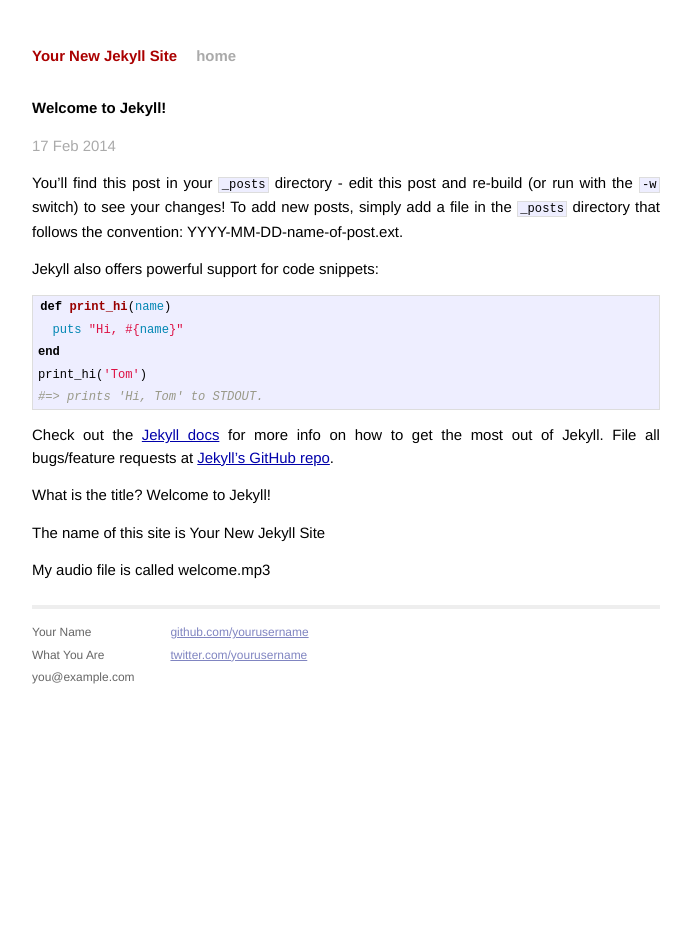
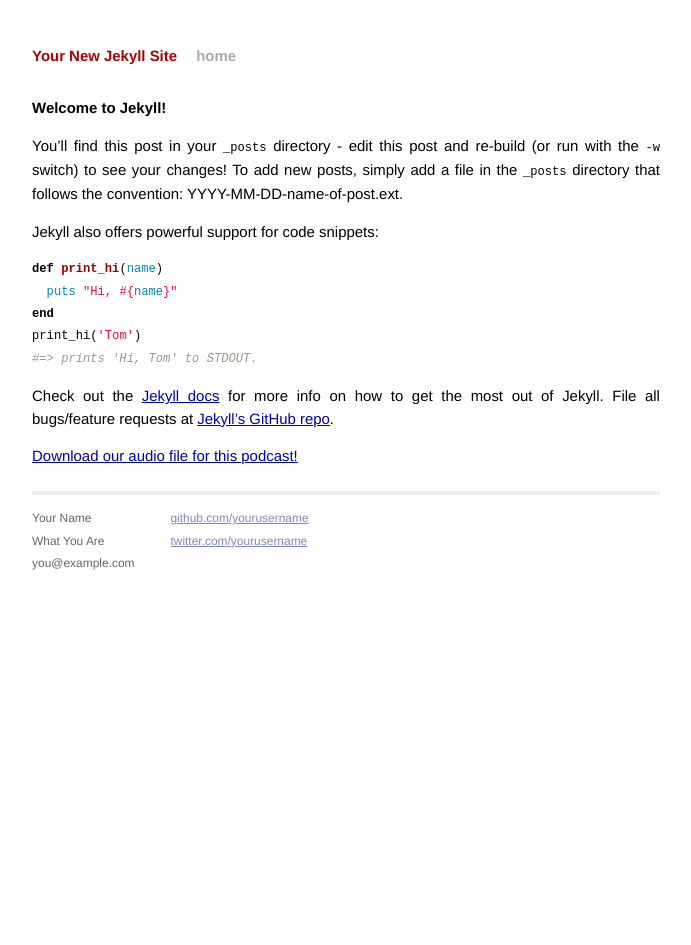
Before and after one commit to kabatwa/welcome-to-jekyll, a Jekyll site: the page built from _posts/2014-02-17-welcome-to-jekyll.markdown, in a window 1280 px wide. Shown: the whole page, without its empty margins (294-985 px from the left). Built offline with Jekyll 4.4.1, drawn with Linux system fonts in a browser that asks for light colours; Markdown is read by kramdown in place of the engine named in the settings.

Commit message:
Finished Modular Templates Using Layouts

```diff
--- /dev/null
+++ b/_layouts/audio_post.html
@@ -0,0 +1,8 @@
+---
+layout: default
+---
+
+<h2>{{page.title}}</h2>
+{{content}}
+
+<a href="{{site.url}}/audio/{{page.audio_file}}">Download our audio file for this podcast!</a>
--- a/_posts/2014-02-17-welcome-to-jekyll.markdown
+++ b/_posts/2014-02-17-welcome-to-jekyll.markdown
@@ -21,11 +21,5 @@
 
 Check out the [Jekyll docs][jekyll] for more info on how to get the most out of Jekyll. File all bugs/feature requests at [Jekyll's GitHub repo][jekyll-gh].
 
-What is the title? {{page.title}}
-
-The name of this site is {{site.name}}
-
-My audio file is called {{page.audio_file}}
-
 [jekyll-gh]: https://github.com/mojombo/jekyll
 [jekyll]:    http://jekyllrb.com
```
Also changed, not shown: other parts of _posts/2014-02-17-welcome-to-jekyll.markdown (+1 -1 lines).
